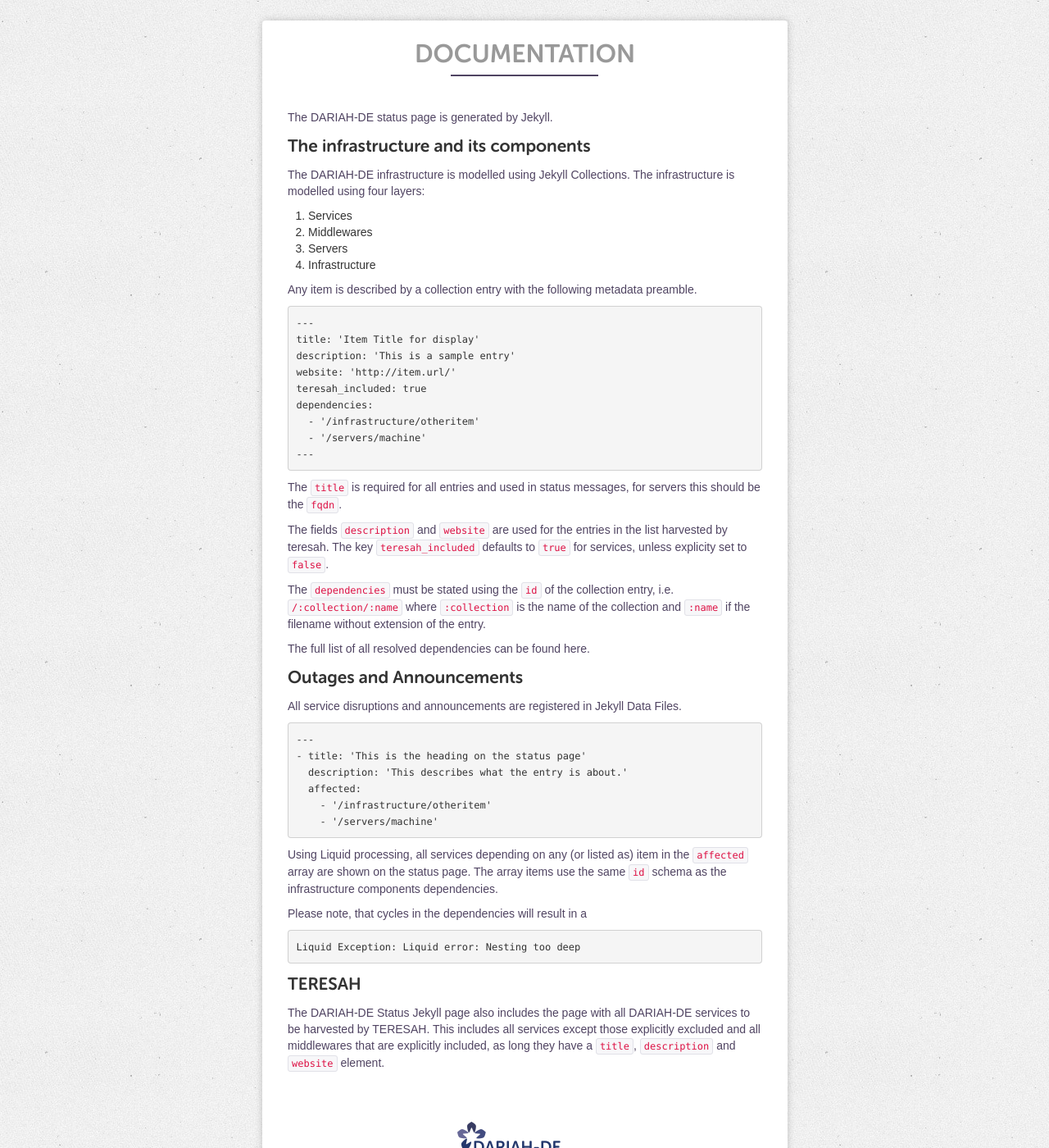
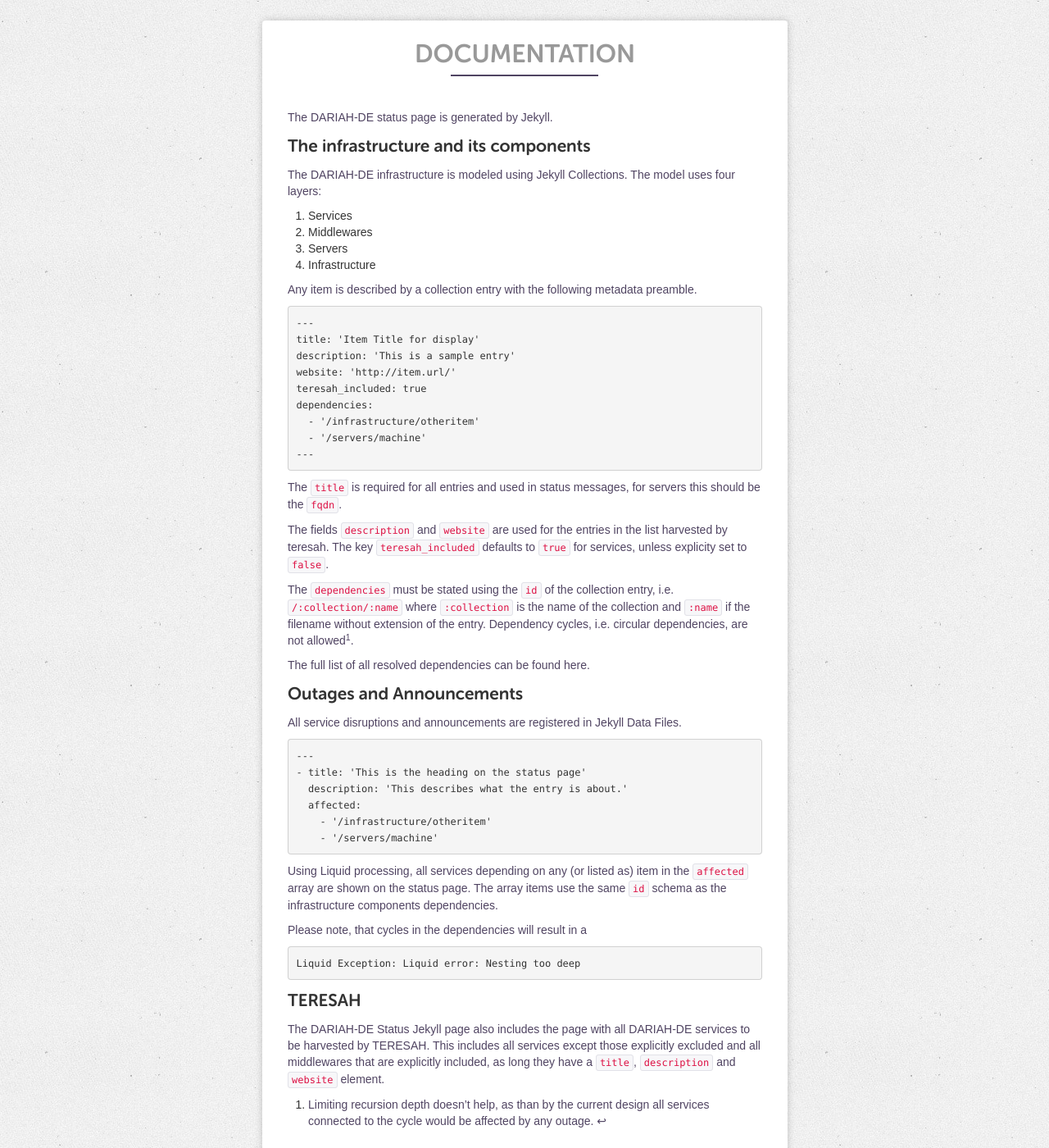
Before and after one commit to DARIAH-DE/status, a Jekyll site: the page built from documentation.md, in a window 1280 px wide and 1400 px high. Shown: the whole window at 82% size. Built offline with Jekyll 4.4.1, drawn with Linux system fonts in a browser that asks for light colours; our own code applies the rules of GitHub Pages for plain Markdown files.

Commit message:
Add docs on dependency cycles.

```diff
--- a/documentation.md
+++ b/documentation.md
@@ -4,8 +4,8 @@
 
 ## The infrastructure and its components
 
-The DARIAH-DE infrastructure is modelled using [Jekyll Collections](https://jekyllrb.com/docs/collections/).
-The infrastructure is modelled using four layers:
+The DARIAH-DE infrastructure is modeled using [Jekyll Collections](https://jekyllrb.com/docs/collections/).
+The model uses four layers:
 
 1. Services
 2. Middlewares
@@ -31,6 +31,9 @@
 The fields `description` and `website` are used for the entries in the list harvested by teresah. The key `teresah_included` defaults to `true` for services, unless explicity set to `false`.
 
 The `dependencies` must be stated using the `id` of the collection entry, i.e. `/:collection/:name` where `:collection` is the name of the collection and `:name` if the filename without extension of the entry.
+Dependency cycles, i.e. circular dependencies, are not allowed[^1].
+
+[^1]: Limiting recursion depth doesn't help, as than by the current design all services connected to the cycle would be affected by any outage.
 
 The full list of all resolved dependencies can be found [here](fulllist.html).
 
```
Also changed, not shown: fulllist.md (+6 -0 lines).
